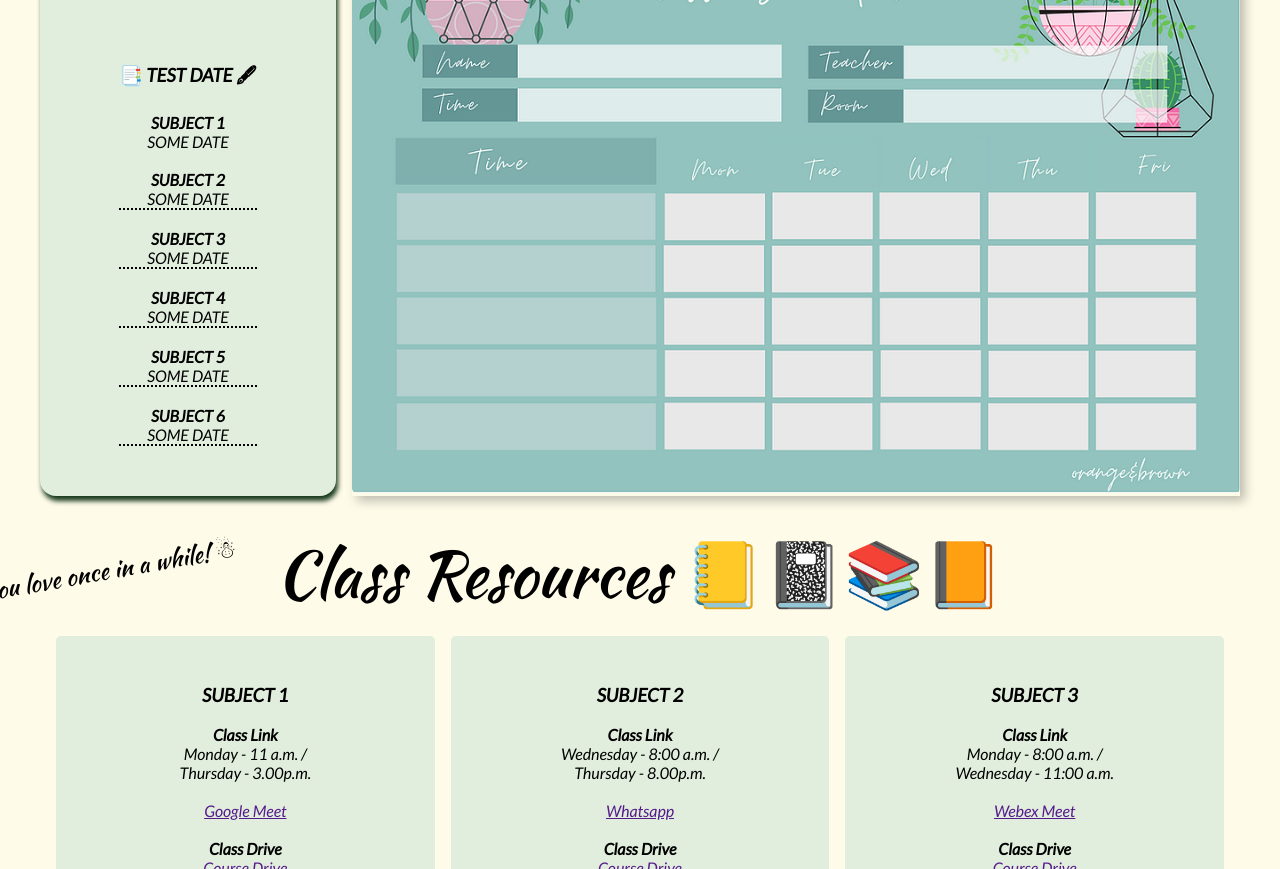
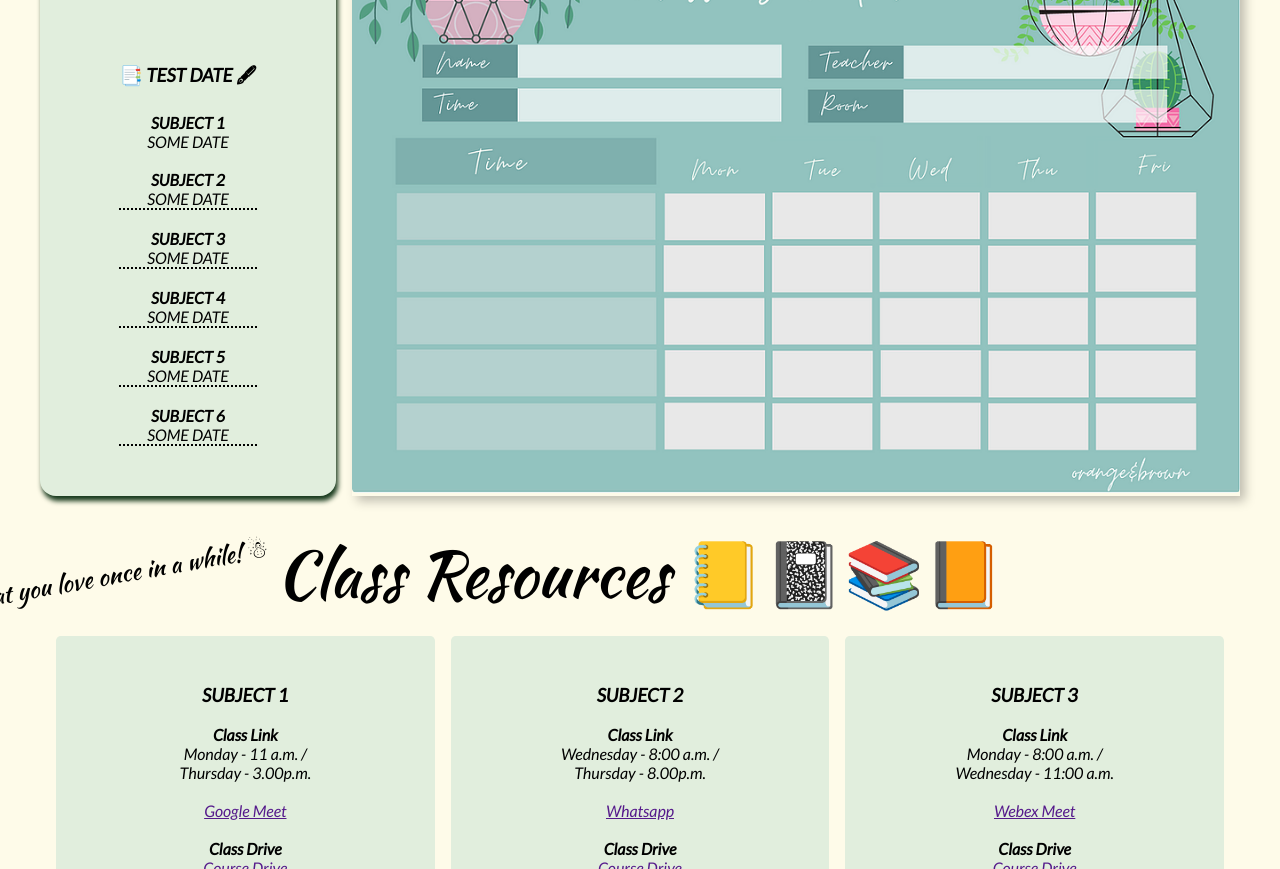
Before and after one commit to RaynardChew/AESTHETICS-ORGANIZER_PUBLIC-, a plain HTML site: page html/template.html in a window 1280 px wide. Shown: the part 231-1100 px from the top of the page. Drawn offline with Linux system fonts and the light colour scheme.

Commit message:
fixing error

```diff
--- a/style.css
+++ b/style.css
@@ -234,7 +234,7 @@ margin: 2rem 0;
   font-size: 1.5rem;
   position: absolute;
   top: 2rem;
-  left: -10rem;
+  left: -8rem;
   transform: rotate(-10deg);
 
 }
```
